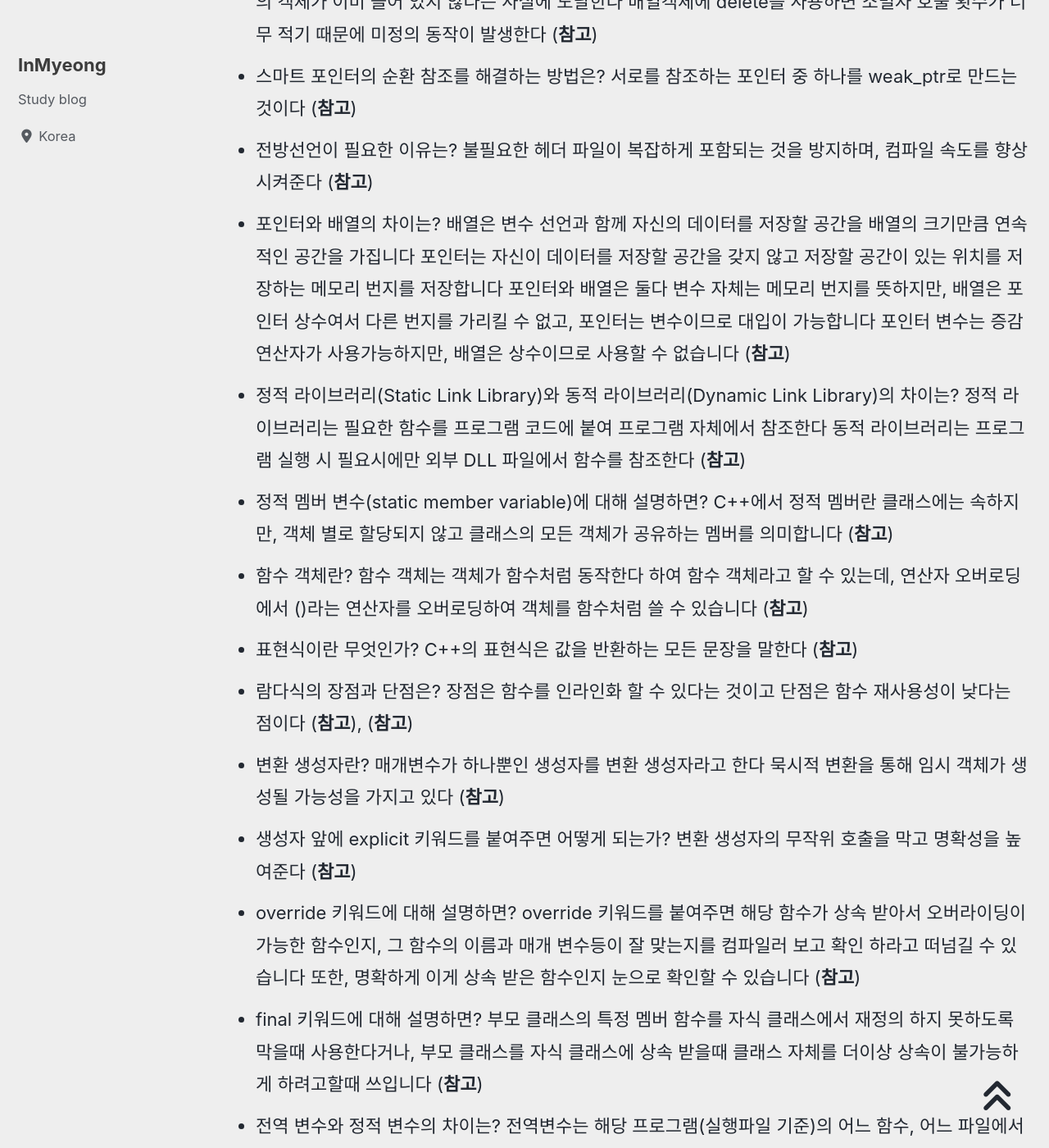
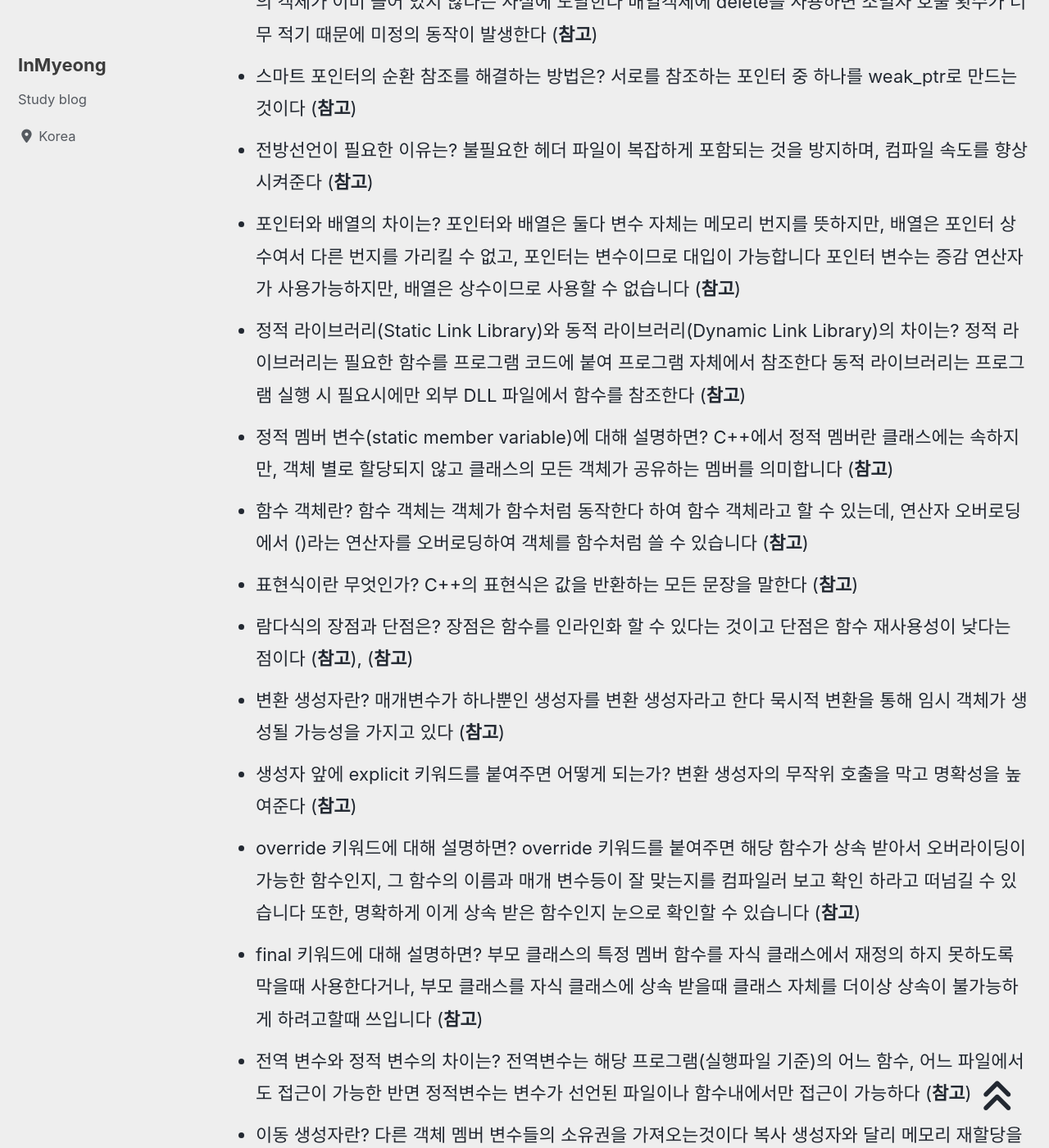
Before and after one commit to devMyeong/devMyeong.github.io, a Jekyll site: the page built from _posts/cs/2022-09-05-블로그-면접준비.md, in a window 1280 px wide and 1400 px high, scrolled down 9258 px. Shown: the whole window at 82% size. Built offline with Jekyll 4.4.1, drawn with Linux system fonts in a browser that asks for light colours; cached includes are drawn as plain includes; nearby versions of some CDN libraries; some web fonts are replaced; comment, search, counter and statistics services are not loaded; some of the changed text lies outside the part shown.

Commit message:
Docs : CS지식 업데이트

```diff
--- a/_posts/cs/2022-09-05-블로그-면접준비.md
+++ b/_posts/cs/2022-09-05-블로그-면접준비.md
@@ -89,7 +89,7 @@ last_modified_at: 2022-09-26
 - new와 delete가 짝이 안맞으면 어떻게 될까요? 단일객체에 delete[]를 사용하면 앞쪽의 메모리 몇 바이트를 읽고 그것을 배열 크기라고 해석한다 이윽고 배열 크기에 해당하는 횟수만큼 소멸자를 호출하기 시작하지만 자신이 밟고 있는 메모리가 배열에 속해 있지 않으며 그 메모리에는 자신이 소멸시키려는 타입의 객체가 이미 들어 있지 않다는 사실에 도달한다 배열객체에 delete를 사용하면 소멸자 호출 횟수가 너무 적기 때문에 미정의 동작이 발생한다 ([**참고**](https://sexycoder.tistory.com/43))
 - 스마트 포인터의 순환 참조를 해결하는 방법은? 서로를 참조하는 포인터 중 하나를 weak_ptr로 만드는 것이다 ([**참고**](https://woo-dev.tistory.com/113))
 - 전방선언이 필요한 이유는? 불필요한 헤더 파일이 복잡하게 포함되는 것을 방지하며, 컴파일 속도를 향상시켜준다 ([**참고**](https://grayt.tistory.com/30))
-- 포인터와 배열의 차이는? 배열은 변수 선언과 함께 자신의 데이터를 저장할 공간을 배열의 크기만큼 연속적인 공간을 가집니다 포인터는 자신이 데이터를 저장할 공간을 갖지 않고 저장할 공간이 있는 위치를 저장하는 메모리 번지를 저장합니다 포인터와 배열은 둘다 변수 자체는 메모리 번지를 뜻하지만, 배열은 포인터 상수여서 다른 번지를 가리킬 수 없고, 포인터는 변수이므로 대입이 가능합니다 포인터 변수는 증감 연산자가 사용가능하지만, 배열은 상수이므로 사용할 수 없습니다 ([**참고**](https://velog.io/@mardi2020/C-%EB%A9%B4%EC%A0%91-%EC%A7%88%EB%AC%B8-%EC%A0%95%EB%A6%AC))
+- 포인터와 배열의 차이는? 포인터와 배열은 둘다 변수 자체는 메모리 번지를 뜻하지만, 배열은 포인터 상수여서 다른 번지를 가리킬 수 없고, 포인터는 변수이므로 대입이 가능합니다 포인터 변수는 증감 연산자가 사용가능하지만, 배열은 상수이므로 사용할 수 없습니다 ([**참고**](https://velog.io/@mardi2020/C-%EB%A9%B4%EC%A0%91-%EC%A7%88%EB%AC%B8-%EC%A0%95%EB%A6%AC))
 - 정적 라이브러리(Static Link Library)와 동적 라이브러리(Dynamic Link Library)의 차이는? 정적 라이브러리는 필요한 함수를 프로그램 코드에 붙여 프로그램 자체에서 참조한다 동적 라이브러리는 프로그램 실행 시 필요시에만 외부 DLL 파일에서 함수를 참조한다 ([**참고**](https://luv-n-interest.tistory.com/1225))
 - 정적 멤버 변수(static member variable)에 대해 설명하면? C++에서 정적 멤버란 클래스에는 속하지만, 객체 별로 할당되지 않고 클래스의 모든 객체가 공유하는 멤버를 의미합니다 ([**참고**](http://www.tcpschool.com/cpp/cpp_encapsulation_staticConst))
 - 함수 객체란? 함수 객체는 객체가 함수처럼 동작한다 하여 함수 객체라고 할 수 있는데, 연산자 오버로딩에서 ()라는 연산자를 오버로딩하여 객체를 함수처럼 쓸 수 있습니다 ([**참고**](https://blog.hexabrain.net/267))
@@ -100,6 +100,7 @@ last_modified_at: 2022-09-26
 - override 키워드에 대해 설명하면? override 키워드를 붙여주면 해당 함수가 상속 받아서 오버라이딩이 가능한 함수인지, 그 함수의 이름과 매개 변수등이 잘 맞는지를 컴파일러 보고 확인 하라고 떠넘길 수 있습니다 또한, 명확하게 이게 상속 받은 함수인지 눈으로 확인할 수 있습니다 ([**참고**](https://blockdmask.tistory.com/415))
 - final 키워드에 대해 설명하면? 부모 클래스의 특정 멤버 함수를 자식 클래스에서 재정의 하지 못하도록 막을때 사용한다거나, 부모 클래스를 자식 클래스에 상속 받을때 클래스 자체를 더이상 상속이 불가능하게 하려고할때 쓰입니다 ([**참고**](https://blockdmask.tistory.com/415))
 - 전역 변수와 정적 변수의 차이는? 전역변수는 해당 프로그램(실행파일 기준)의 어느 함수, 어느 파일에서도 접근이 가능한 반면 정적변수는 변수가 선언된 파일이나 함수내에서만 접근이 가능하다 ([**참고**](https://pangate.com/541))
+- 이동 생성자란? 다른 객체 멤버 변수들의 소유권을 가져오는것이다 복사 생성자와 달리 메모리 재할당을 하지 않기 때문에 빠르다 ([**참고**](https://www.codechosun.com/296)), ([**참고**](https://modoocode.com/227)), ([**참고**](https://maxlevel-trace.tistory.com/24))
 
 ### 01-2 자료구조, C++ STL ( 중요도 상 )
 - vector와 list의 차이는? vector를 중간삽입시 원소를 밀어내지만 list는 노드를 연결만 하기 때문에, 삽입 삭제 부분에서 시간복잡도의 우위를 가진다 또한 vector는 랜덤부분접근이 가능하지만 list는 더블링크드리스트로 되어 있기 때문에 x[2]와 같은 랜덤 접근이 되지 않는다 검색적인 측면에서는 vector가 우위에 있다 ([**참고**](https://chanheess.tistory.com/154))
@@ -141,6 +142,7 @@ last_modified_at: 2022-09-26
 - 우선순위 큐의 동작 원리는? (1) 삽입할 원소는 완전 이진트리를 유지하는 형태로 순차적으로 삽입된다 (2) 삽입 이후에는 루트 노드까지 거슬러 올라가면서 최대 힙을 구성(상향식) ([**참고**](https://velog.io/@april_5/%EC%9E%90%EB%A3%8C%EA%B5%AC%EC%A1%B0-%EC%9A%B0%EC%84%A0%EC%88%9C%EC%9C%84-%ED%81%90Priority-Queue))
 - 이진트리와 이진탐색트리 차이는? 이진탐색트리는 이진트리의 특성 외에 왼쪽 자식 노드는 부모보다 작고, 오른쪽 자식 노드는 부모보다 크다는 특성을 갖고있다 ([**참고**](https://velog.io/@main_door/%EC%9D%B4%EC%A7%84-%ED%8A%B8%EB%A6%AC%EC%99%80-%EC%9D%B4%EC%A7%84-%ED%83%90%EC%83%89-%ED%8A%B8%EB%A6%AC))
 - 우선순위큐(PriorityQueue)의 동작원리는? 부모 노드와 자식 노드를 비교해 최대힙은 키 값이 큰 노드가 위로가게 자리를 바꾸고 최소힙은 키 값이 작은 노드가 위로가게 자리를 바꾼다 ([**참고**](https://chanhuiseok.github.io/posts/ds-4/))
+- 전위 순회, 중위 순회, 후위 순회를 각각 설명하면? 전위 순회는 뿌리->왼쪽 자식->오른쪽 자식 순으로 방문한다 중위 순회는 왼쪽자식-> 뿌리-> 오른쪽 자식 순으로 방문한다 후위 순회는 왼쪽자식->오른쪽 자식-> 뿌리 순으로 방문한다 ([**참고**](https://m.blog.naver.com/rlakk11/60159303809))
 
 ### 01-3 알고리즘 ( 중요도 상 )
 - QuickSort를 설명하면? 리스트 안에 있는 한 요소를 선택한다(이렇게 고른 원소를 pivot 이라고 한다) -> 피벗을 기준으로 피벗보다 작은 요소들은 모두 피벗의 왼쪽으로 옮겨지고 피벗보다 큰 요소들은 모두 피벗의 오른쪽으로 옮겨진다 -> 피벗을 제외한 왼쪽 리스트와 오른쪽 리스트를 다시 정렬한다 -> 부분 리스트들이 더 이상 분할이 불가능할 때까지 반복한다 ([**참고**](https://gmlwjd9405.github.io/2018/05/10/algorithm-quick-sort.html))
@@ -170,6 +172,7 @@ last_modified_at: 2022-09-26
 - 소프트웨어 렌더러가 삼각형을 그리는 원리에 대해 설명하면? 스캔 라인 알고리즘으로 그리면 된다 삼각형을 세로로 한 줄씩 나누고 가로 일직선으로 분해한 후 그 선분을 위에서부터 차례대로 그리는 것이다 ([**참고**](https://domaindeveloper.tistory.com/38))
 - 컬링 기법들을 아는대로 나열하고 설명하면? 컬링의 종류는 백페이스 컬링(BackFace Culling), 오클루전 컬링(Occlusion Culling), 프러스텀 컬링(ViewFrustum Culling)이 있다 백페이스 컬링은 물체의 뒷면을 렌더링에서 제외하는 것이다 오클루전 컬링은 다른 오브젝트에 가려진 오브젝트들은 렌더링하지 않는 것이다 프러스텀 컬링은 카메라의 뷰 프러스텀(View Frustum) 영역 밖의 오브젝트들은 렌더링하지 않는 것이다 ([**참고**](https://rito15.github.io/posts/unity-opt-occlusion-culling/))
 - DirectX 9과 DirectX 11의 차이점은? 렌더링 파이프라인에서 차이가 있다 DirectX 9은 3D 좌표를 2D로 표현하기 위해 로컬 정점 -> 월드 스페이스 -> 뷰 스페이스 -> 조명 연산 -> 컬링 연산 -＞ 프로젝션 연산 -> 클리핑 -> 뷰 포트 -> 레스터라이즈 과정을 거친다 DirectX 11은 입력 조립기 - 버텍스 셰이더 - 테셀레이션 - 지오메트리 셰이더 - 레스터라이저 - 픽셀 셰이더 - 출력 병합기 과정을 거친다 ([**참고**](https://m.blog.naver.com/PostView.naver?isHttpsRedirect=true&blogId=minizang99&logNo=220963722023))
+- DirectX 에서 w 나누기를 하는 이유는? 투영을 할때 동차좌표 개념을 도입해 각점을 해당 z값으로 나누기 위함이다 ([**참고**](https://www.gpgstudy.com/forum/viewtopic.php?t=6396))
 
 ### 01-5 운영체제 ( 중요도 중 )
 - 운영체제가 사용하는 메모리 영역에 대해 설명하면? OS 메모리 구조는 2가지 영역으로 나누는데 바로 유저 영역, 커널 영역이다 유저영역 메모리는 4가지로 나눠지는데 데이터영역, 힙영역, 코드영역, 스택 영역으로 구분이 된다 그리고 커널 영역은 시스템 운영에 필요한 메모리로 운영체제가 올려져 있다 ([**참고**](https://webstone.tistory.com/96))
@@ -223,6 +226,7 @@ last_modified_at: 2022-09-26
 - 유저모드 동기화 커널모드 동기화에 대해서 설명하면? 유저모드 동기화란 커널의 힘을 빌리지 않는(커널 코드가 실행되지 않는) 동기화 기법 이며 크리티컬 섹션 기반 동기화와 인터락 함수 기반 동기화가 있다 커널 모드 동기화는 커널에서 제공하는 동기화 기능을 활용하는 방법이며 뮤텍스 기반의 동기화, 세마포어 기반의 동기화가 있다 ([**참고**](https://namoeye.tistory.com/entry/%EB%A9%B4%EC%A0%91%EB%8C%80%EB%B9%84-%EC%A7%88%EB%AC%B8-%EC%A0%95%EB%A6%AC))
 - 스핀락이란? 스핀락(spinlock)은 임계 구역(critical section)에 진입이 불가능할 때 진입이 가능할 때까지 루프를 돌면서 재시도하는 방식으로 구현된 락을 가리킨다 ([**참고**](https://ko.wikipedia.org/wiki/%EC%8A%A4%ED%95%80%EB%9D%BD))
 - 인터럽트란 무엇인가? 프로그램을 실행하는 도중에 예기치 않은 상황이 발생한 경우, 현재 실행중인 작업을 즉시 중단하고, 발생된 상황을 우선 처리한 후 실행중이던 작업으로 복귀하여 계속 처리하는 것이다 ([**참고**](https://luv-n-interest.tistory.com/1168))
+- C/C++ free/delete 없이 프로그램을 종료한다면? 현대의 Operating System은 Process 종료 시 Process가 사용중인 메모리를 모두 자동으로 반환 시킨다 ([**참고**](https://yhwanp.github.io/2019/12/14/c-delete-free-when-process-exit/))
 
 ### 01-6 네트워크 ( 중요도 하 )
 - 소켓 프로그래밍이란 무엇인가? 보통 OSI 7 Layer(Open System Interconnection 7 Layer)의 네 번째 계층인 TCP(Transport Control Protocol) 상에서 동작하는 소켓을 주로 사용하는데, 이를 "TCP 소켓" 또는 "TCP/IP 소켓"이라고 부른며 이를 기반으로 네트워크 통신 기능을 프로그래밍 하는 것 입니다 ([**참고**](https://tyrionlife.tistory.com/781))
```
